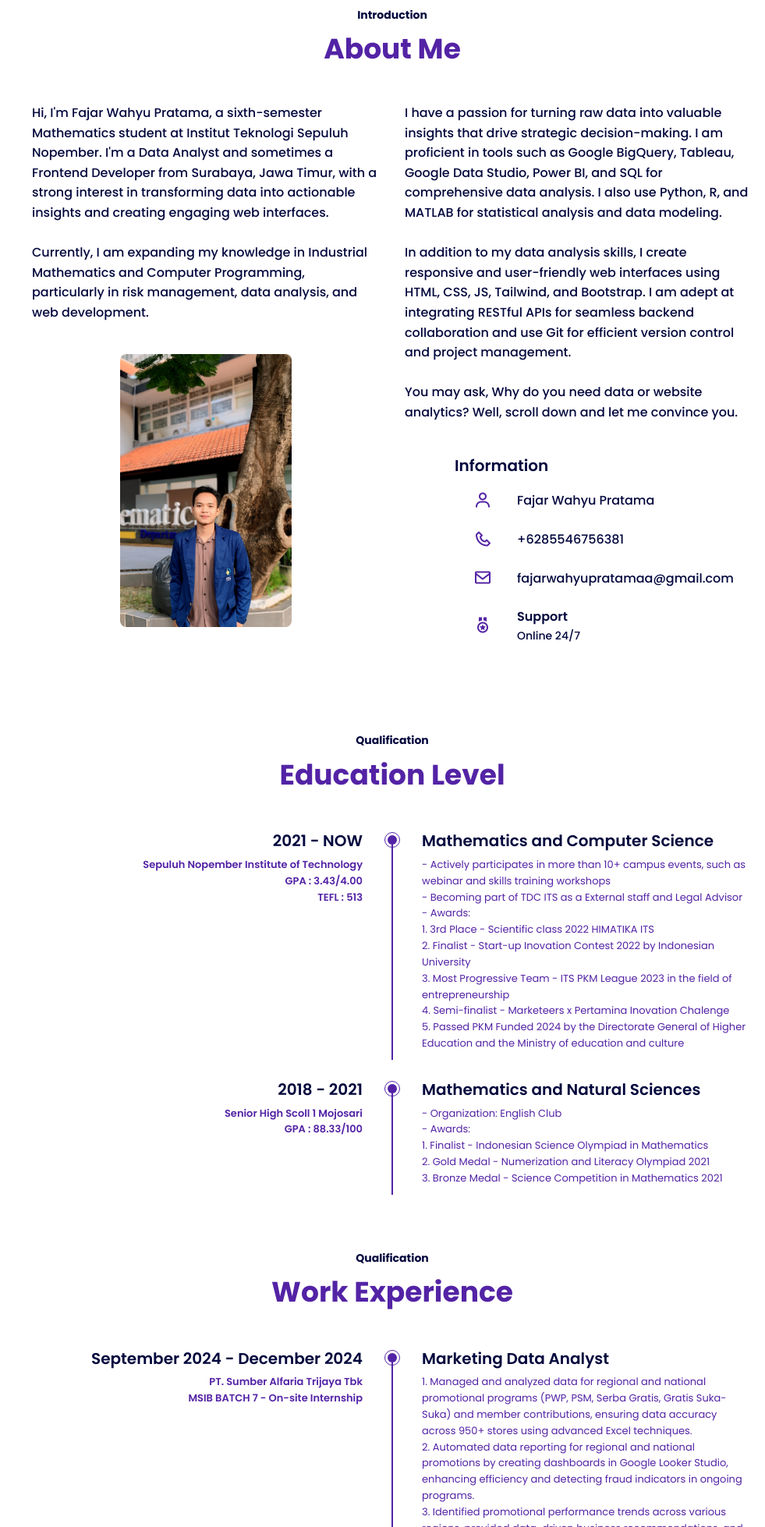
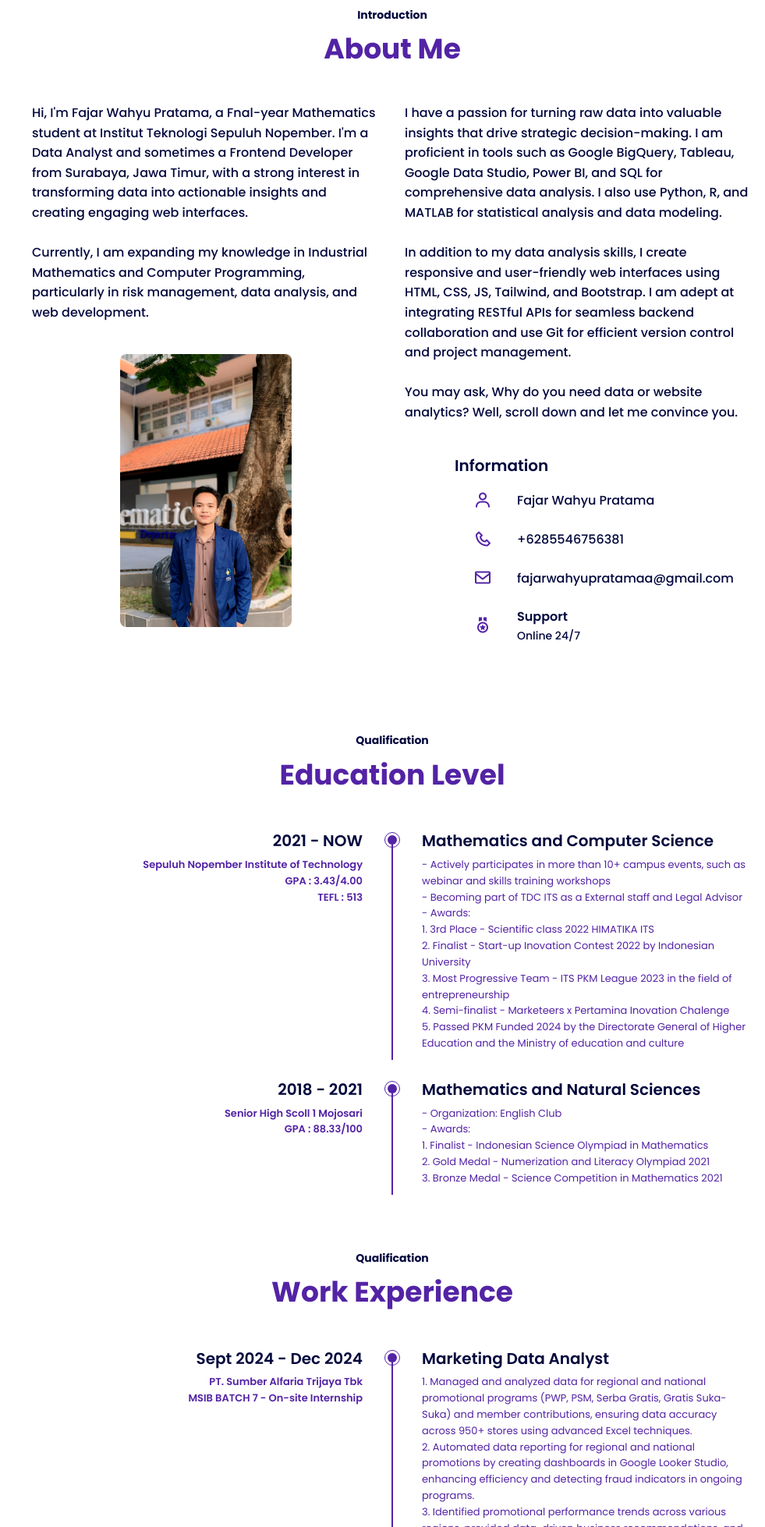
Before and after one commit to fajarwahyupratamaa/fajarwahyupratamaa.github.io, a plain HTML site: page index.html in a window 1280 px wide. Shown: the part 840-2798 px from the top of the page at 78% size, without its empty margins (299-1280 px from the left). Drawn offline with nearby package versions, Linux system fonts and the light colour scheme.

Commit message:
Update index.html

```diff
--- a/index.html
+++ b/index.html
@@ -81,7 +81,7 @@
 			<div class="about__container bd-grid">
 				<div class="about__data">
 					<p class="about__description" data-aos="fade-right" data-aos-delay="1000" data-aos-duration="1000">
-						Hi, I'm Fajar Wahyu Pratama, a sixth-semester Mathematics student at Institut Teknologi Sepuluh Nopember.
+						Hi, I'm Fajar Wahyu Pratama, a Fnal-year Mathematics student at Institut Teknologi Sepuluh Nopember.
 						I'm a Data Analyst and sometimes a Frontend Developer from Surabaya, Jawa Timur, with a strong interest in transforming data into actionable insights and creating engaging web interfaces.
 						<br><br>
 						Currently, I am expanding my knowledge in Industrial Mathematics and Computer Programming, particularly in risk management, data analysis, and web development.
@@ -186,7 +186,7 @@
 			<div class="education__container bd-grid">
 				<div class="education__content" data-aos="fade-in" data-aos-delay="800" data-aos-duration="800">
 					<div>
-						<h3 class="education__year">September 2024 - December 2024</h3>
+						<h3 class="education__year">Sept 2024 - Dec 2024</h3>
 						<span class="education__university">PT. Sumber Alfaria Trijaya Tbk</span>
 						<span class="education__university">MSIB BATCH 7 - On-site Internship</span>
 					</div>
```
